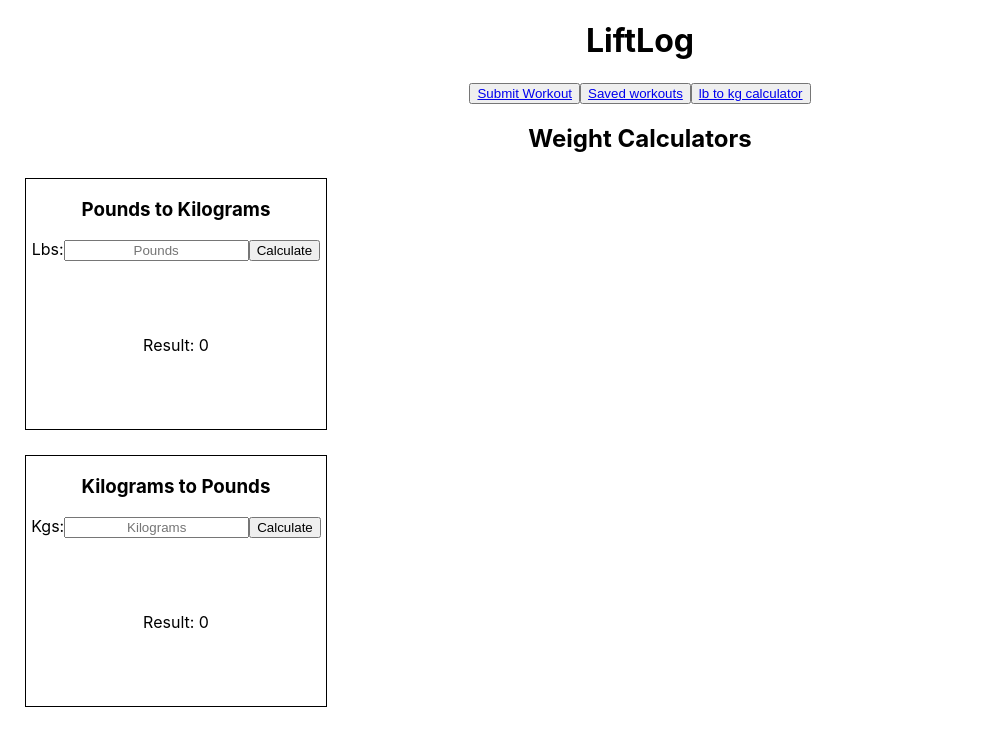
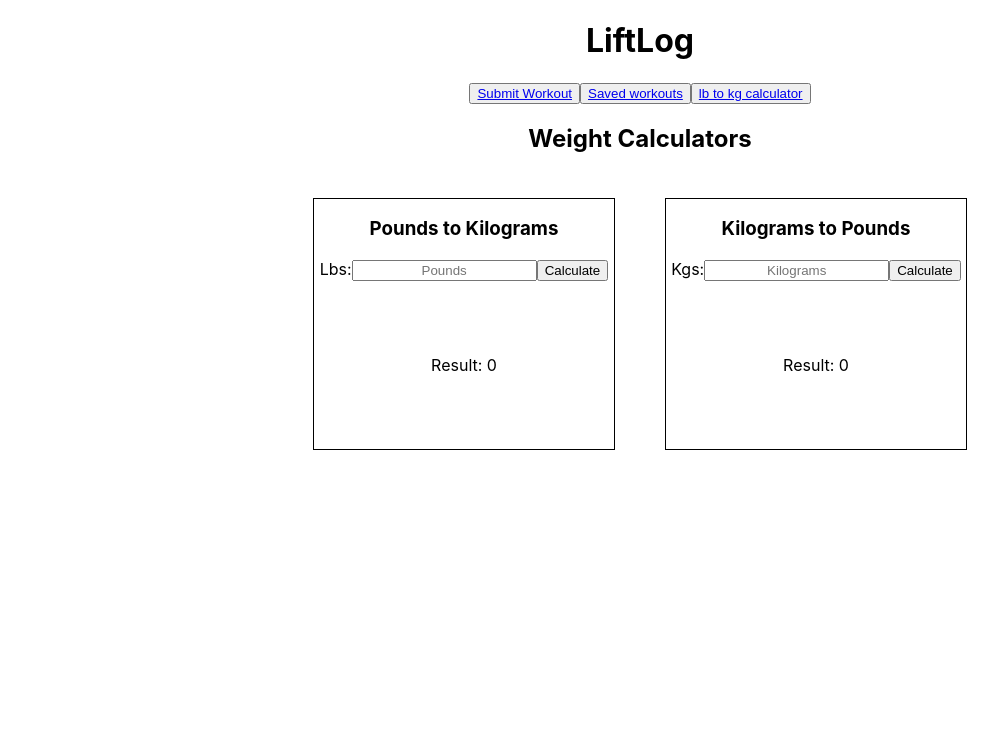
Before and after one commit to DeanLeong/LiftLog, a React (Create React App) app: page /Calculator in a window 1280 px wide. Shown: the top 746 px of the page, without its empty margins (0-1005 px from the left). Built offline with nearby package versions, Linux system fonts and the light colour scheme.

Commit message:
calc styling

```diff
--- a/src/App.css
+++ b/src/App.css
@@ -48,6 +48,11 @@
   margin-top: 25px;
 }
 
+.calculators {
+  display: flex;
+  justify-content: center;
+}
+
 .lbs-to-kgs {
   display: grid;
   grid-template-rows: auto;
--- a/src/Calculators.jsx
+++ b/src/Calculators.jsx
@@ -16,6 +16,7 @@ function Calculators() {
   return (
     <div>
       <h2>Weight Calculators</h2>
+      <div className="calculators">
       <div className="lbs-to-kgs">
         <form>
           <h3>Pounds to Kilograms</h3>
@@ -46,6 +47,7 @@ function Calculators() {
         </form>
         <p>Result: {kgsValue * 2.2046}</p>
         </div>
+        </div>
     </div>
   )
 }
```
